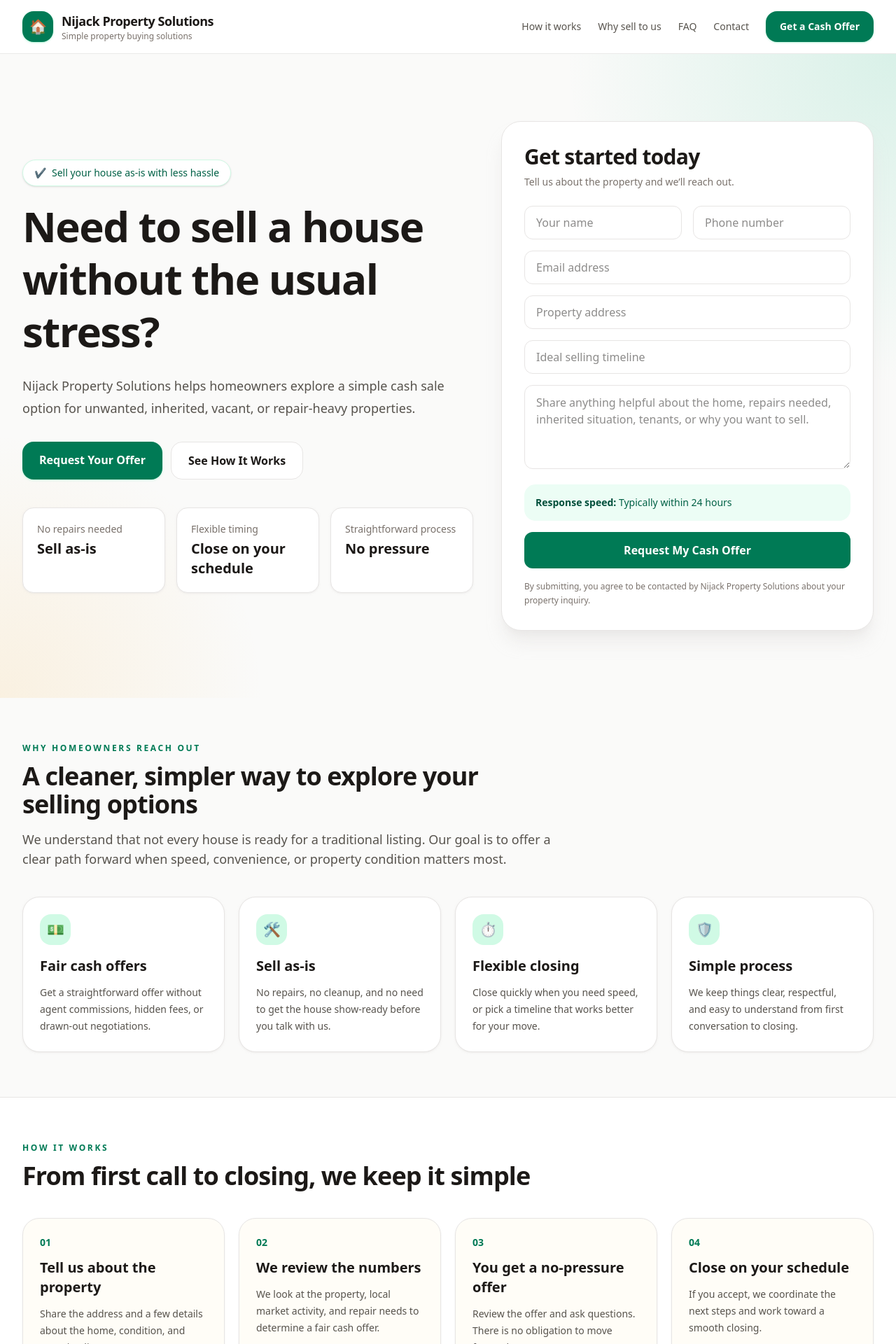
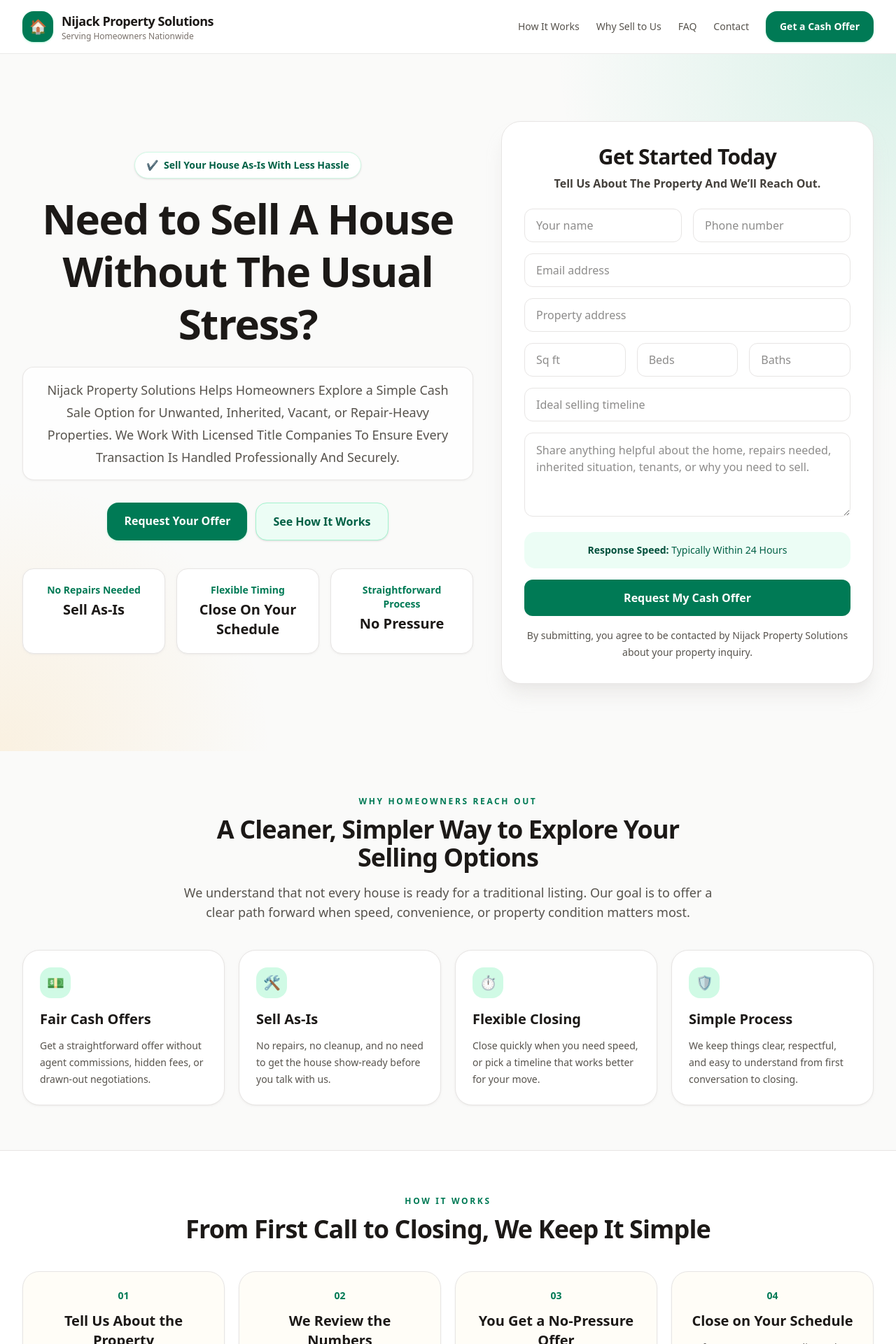
Before and after one commit to nijackacquisitions56/nijack-property-solutions, a React (Vite) app: page / in a window 1280 px wide. Shown: the top 1920 px of the page at 70% size. Built offline with nearby package versions, Linux system fonts and the light colour scheme.

Commit message:
Update App.jsx

```diff
--- a/src/App.jsx
+++ b/src/App.jsx
@@ -1,22 +1,22 @@
 export default function NijackPropertySolutionsWebsite() {
   const sections = [
     {
-      title: "Fair cash offers",
+      title: "Fair Cash Offers",
       icon: "💵",
       text: "Get a straightforward offer without agent commissions, hidden fees, or drawn-out negotiations.",
     },
     {
-      title: "Sell as-is",
+      title: "Sell As-Is",
       icon: "🛠️",
       text: "No repairs, no cleanup, and no need to get the house show-ready before you talk with us.",
     },
     {
-      title: "Flexible closing",
+      title: "Flexible Closing",
       icon: "⏱️",
       text: "Close quickly when you need speed, or pick a timeline that works better for your move.",
     },
     {
-      title: "Simple process",
+      title: "Simple Process",
       icon: "🛡️",
       text: "We keep things clear, respectful, and easy to understand from first conversation to closing.",
     },
@@ -25,22 +25,22 @@ export default function NijackPropertySolutionsWebsite() {
   const steps = [
     {
       number: "01",
-      title: "Tell us about the property",
+      title: "Tell Us About the Property",
       text: "Share the address and a few details about the home, condition, and your timeline.",
     },
     {
       number: "02",
-      title: "We review the numbers",
+      title: "We Review the Numbers",
       text: "We look at the property, local market activity, and repair needs to determine a fair cash offer.",
     },
     {
       number: "03",
-      title: "You get a no-pressure offer",
+      title: "You Get a No-Pressure Offer",
       text: "Review the offer and ask questions. There is no obligation to move forward.",
     },
     {
       number: "04",
-      title: "Close on your schedule",
+      title: "Close on Your Schedule",
       text: "If you accept, we coordinate the next steps and work toward a smooth closing.",
     },
   ];
@@ -83,13 +83,13 @@ export default function NijackPropertySolutionsWebsite() {
             </div>
             <div>
               <div className="text-lg font-semibold tracking-tight text-stone-900">Nijack Property Solutions</div>
-              <div className="text-xs text-stone-500">Simple property buying solutions</div>
+              <div className="text-xs text-stone-500">Serving Homeowners Nationwide</div>
             </div>
           </div>
 
           <nav className="hidden items-center gap-6 md:flex">
-            <a href="#how-it-works" className="text-sm text-stone-600 transition hover:text-emerald-800">How it works</a>
-            <a href="#benefits" className="text-sm text-stone-600 transition hover:text-emerald-800">Why sell to us</a>
+            <a href="#how-it-works" className="text-sm text-stone-600 transition hover:text-emerald-800">How It Works</a>
+            <a href="#benefits" className="text-sm text-stone-600 transition hover:text-emerald-800">Why Sell to Us</a>
             <a href="#faq" className="text-sm text-stone-600 transition hover:text-emerald-800">FAQ</a>
             <a href="#contact" className="text-sm text-stone-600 transition hover:text-emerald-800">Contact</a>
             <a href="#contact" className="rounded-2xl bg-emerald-700 px-5 py-3 text-sm font-semibold text-white shadow-sm shadow-emerald-200/60 transition hover:bg-emerald-800">
@@ -103,47 +103,49 @@ export default function NijackPropertySolutionsWebsite() {
         <section className="relative overflow-hidden bg-[radial-gradient(circle_at_top_right,rgba(16,185,129,0.14),transparent_30%),radial-gradient(circle_at_bottom_left,rgba(245,158,11,0.10),transparent_24%)]">
           <div className="mx-auto grid max-w-7xl gap-10 px-4 py-16 sm:px-6 lg:grid-cols-[1.15fr_0.95fr] lg:px-8 lg:py-24">
             <div className="flex flex-col justify-center">
-              <div className="inline-flex w-fit items-center gap-2 rounded-full border border-emerald-100 bg-white px-4 py-2 text-sm text-emerald-800 shadow-sm">
+              <div className="mx-auto inline-flex w-fit items-center gap-2 rounded-full border border-emerald-100 bg-white px-4 py-2 text-sm font-semibold text-emerald-800 shadow-sm">
                 <span>✔</span>
-                <span>Sell your house as-is with less hassle</span>
+                <span>Sell Your House As-Is With Less Hassle</span>
               </div>
 
-              <h1 className="mt-5 max-w-3xl text-4xl font-bold leading-tight tracking-tight text-stone-900 sm:text-5xl lg:text-6xl">
-                Need to sell a house without the usual stress?
+              <h1 className="mt-5 max-w-3xl text-center text-4xl font-bold leading-tight tracking-tight text-stone-900 sm:text-5xl lg:text-6xl">
+                Need to Sell A House Without The Usual Stress?
               </h1>
 
-              <p className="mt-6 max-w-2xl text-lg leading-8 text-stone-600">
-                Nijack Property Solutions helps homeowners explore a simple cash sale option for unwanted, inherited, vacant, or repair-heavy properties.
-              </p>
+              <div className="mx-auto mt-6 max-w-2xl rounded-2xl border border-stone-200/90 bg-white/80 px-6 py-4 shadow-sm shadow-stone-200/40">
+                <p className="text-center text-lg leading-8 text-stone-600">
+                  Nijack Property Solutions Helps Homeowners Explore a Simple Cash Sale Option for Unwanted, Inherited, Vacant, or Repair-Heavy Properties. We Work With Licensed Title Companies To Ensure Every Transaction Is Handled Professionally And Securely.
+                </p>
+              </div>
 
-              <div className="mt-8 flex flex-wrap gap-3">
+              <div className="mt-8 flex flex-wrap justify-center gap-3">
                 <a href="#contact" className="rounded-2xl bg-emerald-700 px-6 py-3.5 font-semibold text-white shadow-sm shadow-emerald-200/60 transition hover:bg-emerald-800">
                   Request Your Offer
                 </a>
-                <a href="#how-it-works" className="rounded-2xl border border-stone-200 bg-white px-6 py-3.5 font-semibold text-stone-900 transition hover:bg-amber-50">
+                <a href="#how-it-works" className="rounded-2xl border border-emerald-200 bg-emerald-50 px-6 py-3.5 font-semibold text-emerald-800 shadow-sm transition hover:bg-emerald-100">
                   See How It Works
                 </a>
               </div>
 
               <div className="mt-10 grid gap-4 sm:grid-cols-3">
-                <div className="rounded-2xl border border-stone-200 bg-white p-5 shadow-sm shadow-stone-200/50">
-                  <div className="text-sm text-stone-500">No repairs needed</div>
-                  <div className="mt-1 text-xl font-bold text-stone-900">Sell as-is</div>
+                <div className="rounded-2xl border border-stone-200 bg-white p-5 text-center shadow-sm shadow-stone-200/50">
+                  <div className="text-sm font-semibold text-emerald-700">No Repairs Needed</div>
+                  <div className="mt-1 text-xl font-bold text-stone-900">Sell As-Is</div>
                 </div>
-                <div className="rounded-2xl border border-stone-200 bg-white p-5 shadow-sm shadow-stone-200/50">
-                  <div className="text-sm text-stone-500">Flexible timing</div>
-                  <div className="mt-1 text-xl font-bold text-stone-900">Close on your schedule</div>
+                <div className="rounded-2xl border border-stone-200 bg-white p-5 text-center shadow-sm shadow-stone-200/50">
+                  <div className="text-sm font-semibold text-emerald-700">Flexible Timing</div>
+                  <div className="mt-1 text-xl font-bold text-stone-900">Close On Your Schedule</div>
                 </div>
-                <div className="rounded-2xl border border-stone-200 bg-white p-5 shadow-sm shadow-stone-200/50">
-                  <div className="text-sm text-stone-500">Straightforward process</div>
-                  <div className="mt-1 text-xl font-bold text-stone-900">No pressure</div>
+                <div className="rounded-2xl border border-stone-200 bg-white p-5 text-center shadow-sm shadow-stone-200/50">
+                  <div className="text-sm font-semibold text-emerald-700">Straightforward Process</div>
+                  <div className="mt-1 text-xl font-bold text-stone-900">No Pressure</div>
                 </div>
               </div>
             </div>
 
             <div id="contact" className="rounded-[28px] border border-stone-200 bg-white p-6 shadow-xl shadow-stone-200/70 sm:p-8">
-              <h2 className="text-3xl font-bold tracking-tight text-stone-900">Get started today</h2>
-              <p className="mt-2 text-sm text-stone-500">Tell us about the property and we’ll reach out.</p>
+              <h2 className="text-center text-3xl font-bold tracking-tight text-stone-900">Get Started Today</h2>
+              <p className="mt-2 text-center text-base font-semibold text-stone-700">Tell Us About The Property And We’ll Reach Out.</p>
 
               <form
                 className="mt-6 space-y-4"
@@ -156,19 +158,24 @@ export default function NijackPropertySolutionsWebsite() {
                 </div>
                 <input className="h-12 w-full rounded-xl border border-stone-200 px-4 outline-none ring-0 transition focus:border-emerald-400" type="email" name="email" placeholder="Email address" required />
                 <input className="h-12 w-full rounded-xl border border-stone-200 px-4 outline-none ring-0 transition focus:border-emerald-400" type="text" name="property_address" placeholder="Property address" required />
+                <div className="grid gap-4 sm:grid-cols-3">
+                  <input className="h-12 rounded-xl border border-stone-200 px-4 outline-none ring-0 transition focus:border-emerald-400" type="text" name="square_footage" placeholder="Sq ft" />
+                  <input className="h-12 rounded-xl border border-stone-200 px-4 outline-none ring-0 transition focus:border-emerald-400" type="text" name="bedrooms" placeholder="Beds" />
+                  <input className="h-12 rounded-xl border border-stone-200 px-4 outline-none ring-0 transition focus:border-emerald-400" type="text" name="bathrooms" placeholder="Baths" />
+                </div>
                 <input className="h-12 w-full rounded-xl border border-stone-200 px-4 outline-none ring-0 transition focus:border-emerald-400" type="text" name="timeline" placeholder="Ideal selling timeline" />
-                <textarea className="min-h-[120px] w-full rounded-xl border border-stone-200 px-4 py-3 outline-none ring-0 transition focus:border-emerald-400" name="details" placeholder="Share anything helpful about the home, repairs needed, inherited situation, tenants, or why you want to sell." />
+                <textarea className="min-h-[120px] w-full rounded-xl border border-stone-200 px-4 py-3 outline-none ring-0 transition focus:border-emerald-400" name="details" placeholder="Share anything helpful about the home, repairs needed, inherited situation, tenants, or why you need to sell." />
                 <input type="hidden" name="_subject" value="New lead from Nijack Property Solutions" />
                 <input type="hidden" name="_next" value="https://www.nijackpropertysolutions.com/?submitted=true" />
                 <input type="hidden" name="_captcha" value="false" />
                 <input type="hidden" name="_template" value="table" />
-                <div className="rounded-2xl bg-emerald-50 p-4 text-sm text-emerald-800">
-                  <span className="font-semibold text-emerald-900">Response speed:</span> Typically within 24 hours
+                <div className="rounded-2xl bg-emerald-50 p-4 text-center text-sm text-emerald-800">
+                  <span className="font-semibold text-emerald-900">Response Speed:</span> Typically Within 24 Hours
                 </div>
                 <button type="submit" className="w-full rounded-xl bg-emerald-700 px-5 py-3.5 font-semibold text-white transition hover:bg-emerald-800">
                   Request My Cash Offer
                 </button>
-                <p className="text-xs leading-5 text-stone-500">
+                <p className="text-sm leading-6 font-medium text-stone-600 text-center">
                   By submitting, you agree to be contacted by Nijack Property Solutions about your property inquiry.
                 </p>
               </form>
@@ -177,9 +184,9 @@ export default function NijackPropertySolutionsWebsite() {
         </section>
 
         <section id="benefits" className="mx-auto max-w-7xl px-4 py-16 sm:px-6 lg:px-8">
-          <div className="max-w-3xl">
-            <div className="text-xs font-bold uppercase tracking-[0.22em] text-emerald-700">Why homeowners reach out</div>
-            <h2 className="mt-3 text-3xl font-bold tracking-tight text-stone-900 sm:text-4xl">A cleaner, simpler way to explore your selling options</h2>
+          <div className="mx-auto max-w-3xl text-center">
+            <div className="text-xs font-bold uppercase tracking-[0.22em] text-emerald-700">Why Homeowners Reach Out</div>
+            <h2 className="mt-3 text-3xl font-bold tracking-tight text-stone-900 sm:text-4xl">A Cleaner, Simpler Way to Explore Your Selling Options</h2>
             <p className="mt-4 text-lg text-stone-600">
               We understand that not every house is ready for a traditional listing. Our goal is to offer a clear path forward when speed, convenience, or property condition matters most.
             </p>
@@ -200,14 +207,14 @@ export default function NijackPropertySolutionsWebsite() {
 
         <section id="how-it-works" className="border-y border-stone-200 bg-white">
           <div className="mx-auto max-w-7xl px-4 py-16 sm:px-6 lg:px-8">
-            <div className="max-w-3xl">
-              <div className="text-xs font-bold uppercase tracking-[0.22em] text-emerald-700">How it works</div>
-              <h2 className="mt-3 text-3xl font-bold tracking-tight text-stone-900 sm:text-4xl">From first call to closing, we keep it simple</h2>
+            <div className="mx-auto max-w-3xl text-center">
+              <div className="text-xs font-bold uppercase tracking-[0.22em] text-emerald-700">How It Works</div>
+              <h2 className="mt-3 text-3xl font-bold tracking-tight text-stone-900 sm:text-4xl">From First Call to Closing, We Keep It Simple</h2>
             </div>
 
             <div className="mt-10 grid gap-5 md:grid-cols-2 xl:grid-cols-4">
               {steps.map((step) => (
-                <div key={step.number} className="rounded-3xl border border-stone-200 bg-amber-50/40 p-6 shadow-sm shadow-stone-200/40">
+                <div key={step.number} className="rounded-3xl border border-stone-200 bg-amber-50/40 p-6 text-center shadow-sm shadow-stone-200/40">
                   <div className="text-sm font-bold text-emerald-700">{step.number}</div>
                   <h3 className="mt-3 text-xl font-semibold text-stone-900">{step.title}</h3>
                   <p className="mt-3 text-sm leading-6 text-stone-600">{step.text}</p>
@@ -220,7 +227,7 @@ export default function NijackPropertySolutionsWebsite() {
         <section className="mx-auto max-w-7xl px-4 py-16 sm:px-6 lg:px-8">
           <div className="grid gap-5 lg:grid-cols-[2fr_1fr]">
             <div className="rounded-3xl border border-stone-200 bg-white p-8 shadow-sm shadow-stone-200/50">
-              <h2 className="text-3xl font-bold tracking-tight text-stone-900 sm:text-4xl">Who we help</h2>
+              <h2 className="text-center text-3xl font-bold tracking-tight text-stone-900 sm:text-4xl">Who We Help</h2>
               <div className="mt-6 grid gap-3 sm:grid-cols-2">
                 {whoWeHelp.map((item) => (
                   <div key={item} className="rounded-2xl bg-stone-50 px-4 py-3 text-sm text-stone-700">
@@ -230,17 +237,17 @@ export default function NijackPropertySolutionsWebsite() {
               </div>
             </div>
 
-            <div className="rounded-3xl bg-emerald-700 p-8 text-white shadow-sm shadow-emerald-200/60">
-              <h3 className="text-3xl font-bold tracking-tight">Ready to talk?</h3>
+            <div className="rounded-3xl bg-emerald-700 p-8 text-center text-white shadow-sm shadow-emerald-200/60">
+              <h3 className="text-3xl font-bold tracking-tight">Ready to Talk?</h3>
               <p className="mt-3 text-sm leading-6 text-emerald-50">
                 Reach out with the address and a few details. We’ll let you know if the property looks like a fit.
               </p>
               <div className="mt-6 space-y-3 text-sm text-emerald-50">
                 <div><span className="font-semibold text-white">Phone:</span> (555) 123-4567</div>
                 <div><span className="font-semibold text-white">Email:</span> nicole@nijackpropertysolutions.com</div>
-                <div><span className="font-semibold text-white">Area:</span> Serving local homeowners</div>
+                <div><span className="font-semibold text-white">Area:</span> Based in Ohio. Buying virtually nationwide.</div>
               </div>
-              <a href="#contact" className="mt-6 inline-flex rounded-2xl bg-white px-5 py-3 font-semibold text-emerald-800 transition hover:bg-amber-50">
+              <a href="#contact" className="mt-6 inline-flex rounded-2xl bg-white px-5 py-3 font-semibold text-emerald-800 transition hover:bg-amber-50 mx-auto">
                 Request an Offer
               </a>
             </div>
@@ -249,9 +256,9 @@ export default function NijackPropertySolutionsWebsite() {
 
         <section id="faq" className="border-t border-stone-200 bg-white">
           <div className="mx-auto max-w-7xl px-4 py-16 sm:px-6 lg:px-8">
-            <div className="max-w-3xl">
+            <div className="mx-auto max-w-3xl text-center">
               <div className="text-xs font-bold uppercase tracking-[0.22em] text-emerald-700">FAQ</div>
-              <h2 className="mt-3 text-3xl font-bold tracking-tight text-stone-900 sm:text-4xl">Common questions</h2>
+              <h2 className="mt-3 text-3xl font-bold tracking-tight text-stone-900 sm:text-4xl">Common Questions</h2>
             </div>
 
             <div className="mt-10 grid gap-5 md:grid-cols-2">
@@ -268,13 +275,12 @@ export default function NijackPropertySolutionsWebsite() {
 
       <footer className="border-t border-stone-200 bg-stone-50">
         <div className="mx-auto flex max-w-7xl flex-col gap-4 px-4 py-8 text-sm text-stone-500 sm:px-6 lg:flex-row lg:items-center lg:justify-between lg:px-8">
-          <div>
-            <div className="font-semibold text-stone-900">Nijack Property Solutions</div>
-            <div>Direct home-selling solutions with a simple, respectful process.</div>
+          <div className="w-full text-center">
+            <div className="mt-1 text-center">© 2026 Nijack Property Solutions. All rights reserved.</div>
           </div>
-          <div className="flex flex-wrap gap-4">
-            <a href="#benefits" className="transition hover:text-emerald-800">Why sell to us</a>
-            <a href="#how-it-works" className="transition hover:text-emerald-800">How it works</a>
+          <div className="flex w-full flex-wrap justify-center gap-4">
+            <a href="#benefits" className="transition hover:text-emerald-800">Why Sell to Us</a>
+            <a href="#how-it-works" className="transition hover:text-emerald-800">How It Works</a>
             <a href="#contact" className="transition hover:text-emerald-800">Contact</a>
           </div>
         </div>
```
